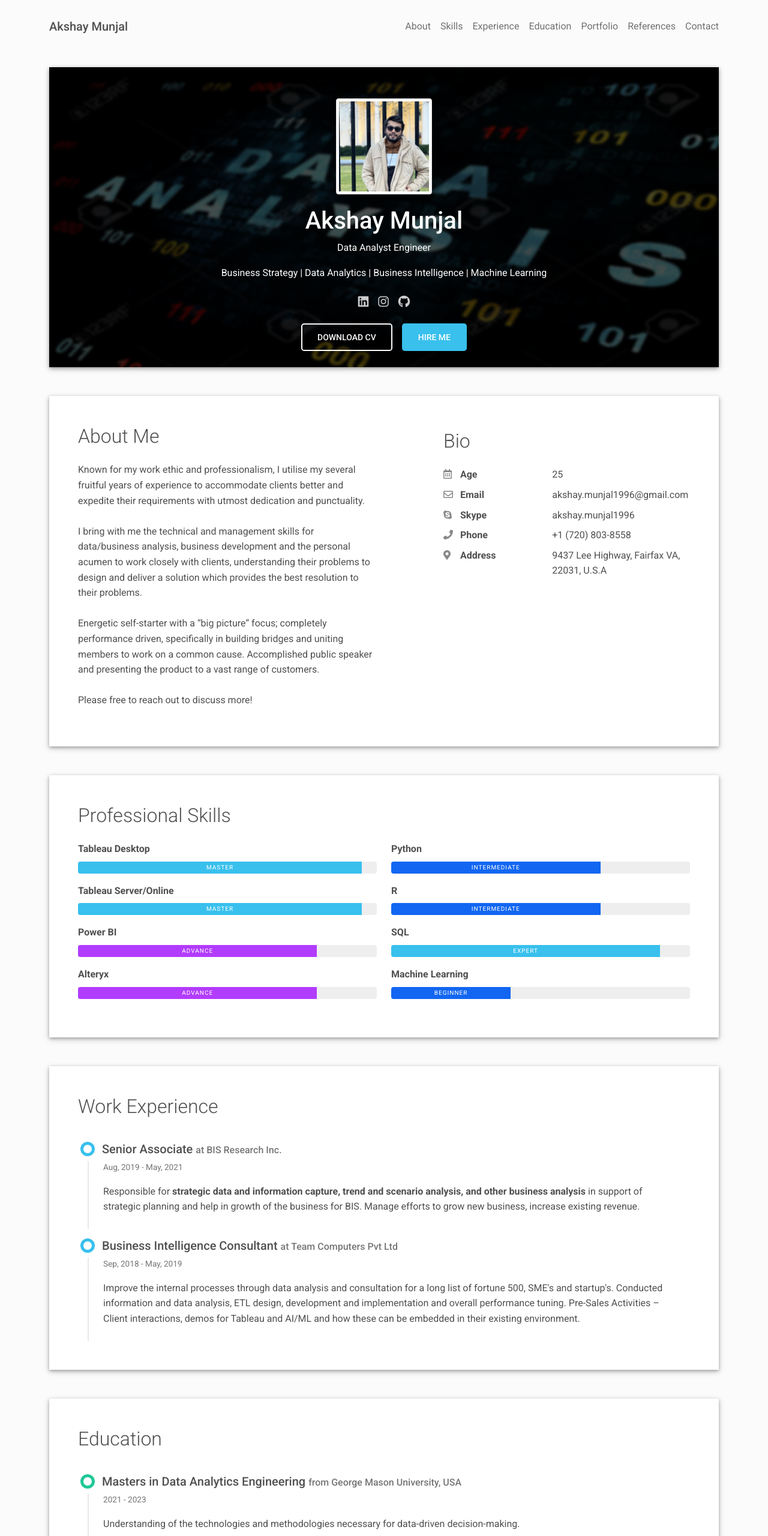
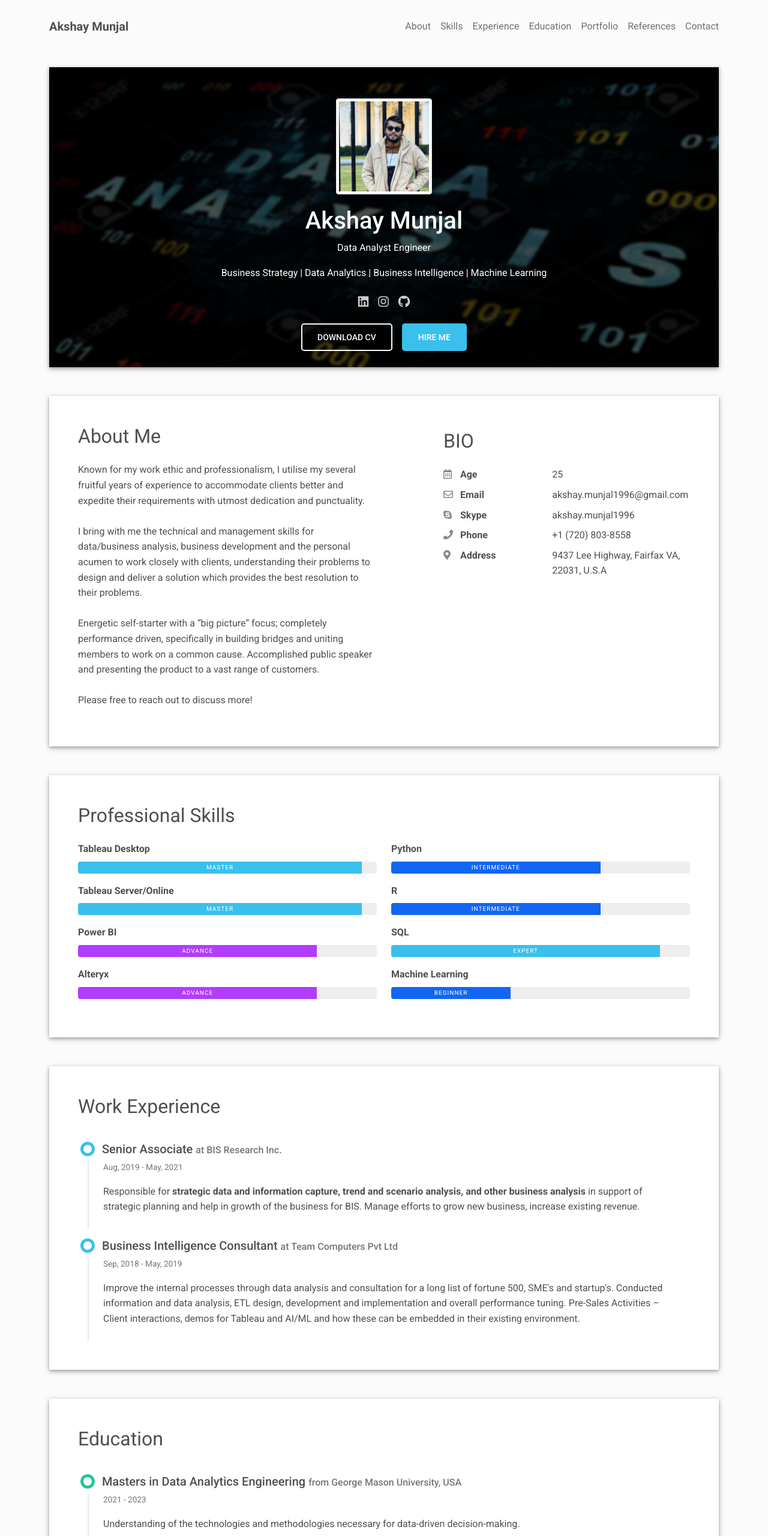
Before and after one commit to akshaymunjal/akshaymunjal.github.io, a plain HTML site: page index.html in a window 1280 px wide. Shown: the top 2560 px of the page at 60% size. Drawn offline with Linux system fonts and the light colour scheme.

Commit message:
changes made

```diff
--- a/index.html
+++ b/index.html
@@ -29,7 +29,7 @@
     <header class="d-print-none">
       <div class="container text-center text-lg-left">
         <div class="pt-4 clearfix">
-          <h1 class="site-title mb-0">Akshay Munjal</h1>
+          <h1 class="site-title mb-0"> <strong>Akshay Munjal</strong> </h1>
           <div class="site-nav">
             <nav role="navigation">
               <ul class="nav justify-content-center">
@@ -91,7 +91,7 @@
     <div class="about-section">
       <div class="row">
         <div class="col-md-6">
-          <h2 class="h2 fw-light mb-4">About Me</h2>
+          <h2 class="h2 fw-light mb-4"><strong>About Me</strong></h2>
           <p>
             Known for my work ethic and professionalism, I utilise my several fruitful years of experience to accommodate clients better and expedite their requirements with utmost dedication and punctuality.
             <br><br>
@@ -104,7 +104,7 @@
         </div>
         <div class="col-md-5 offset-lg-1">
           <div class="row mt-2">
-            <h2 class="h2 fw-light mb-4">Bio</h2>
+            <h2 class="h2 fw-light mb-4"><strong>BIO</strong></h2>
             <div class="col-sm-5">
               <div class="pb-2 fw-bolder"><i class="far fa-calendar-alt pe-2 text-muted" style="width:24px;opacity:0.85;"></i> Age</div>
             </div>
@@ -142,7 +142,7 @@
   </div>
   <div class="shadow-1-strong bg-white my-5 p-5" id="skills">
     <div class="skills-section">
-      <h2 class="h2 fw-light mb-4">Professional Skills</h2>
+      <h2 class="h2 fw-light mb-4"><strong>Professional Skills</strong></h2>
       <div class="row">
         <div class="col-md-6">
           <div class="mb-3"><span class="fw-bolder">Tableau Desktop</span>
@@ -193,7 +193,7 @@
   </div>
   <div class="shadow-1-strong bg-white my-5 p-5" id="experience">
     <div class="work-experience-section">
-      <h2 class="h2 fw-light mb-4">Work Experience</h2>
+      <h2 class="h2 fw-light mb-4"><strong>Work Experience</strong></h2>
       <div class="timeline">
         <div class="timeline-card timeline-card-info" data-aos="fade-in" data-aos-delay="0">
           <div class="timeline-head px-4 pt-3">
@@ -218,7 +218,7 @@
   </div>
   <div class="shadow-1-strong bg-white my-5 p-5" id="education">
     <div class="education-section">
-      <h2 class="h2 fw-light mb-4">Education</h2>
+      <h2 class="h2 fw-light mb-4"><strong>Education</strong></h2>
       <div class="timeline">
         <div class="timeline-card timeline-card-success" data-aos="fade-in" data-aos-delay="0">
           <div class="timeline-head px-4 pt-3">
@@ -245,7 +245,7 @@
   </div>
   <div class="shadow-1-strong bg-white my-5 p-5 d-print-none" id="portfolio">
     <div class="portfolio-section">
-      <h2 class="h2 fw-light mb-4">Portfolio</h2>
+      <h2 class="h2 fw-light mb-4"><strong>Portfolio</strong></h2>
       <div class="row g-0">
         <div class="col-md-6">
           <a href="https://public.tableau.com/app/profile/akshay.munjal/viz/ElectricVehicle-DrivetheFuture/Story1" target="_blank">
@@ -274,7 +274,7 @@
   </div>
   <div class="shadow-1-strong bg-white my-5 p-5" id="references">
     <div class="reference-section">
-      <h2 class="h2 fw-light mb-4">References</h2>
+      <h2 class="h2 fw-light mb-4"><strong>References</strong></h2>
       <div class="row">
         <div class="col-md-6">
           <div class="d-flex mb-2">
@@ -307,7 +307,7 @@
   </div>
   <div class="shadow-1-strong bg-white my-5 p-5" id="contact">
     <div class="contant-section">
-      <h2 class="h2 fw-light text mb-4">Contact</h2>
+      <h2 class="h2 fw-light text mb-4"><strong>Contact</strong></h2>
       <div class="row mb-4">
         <div class="col-md-5" data-aos="fade-left" data-aos-delay="200">
           <div class="mt-1">
```
